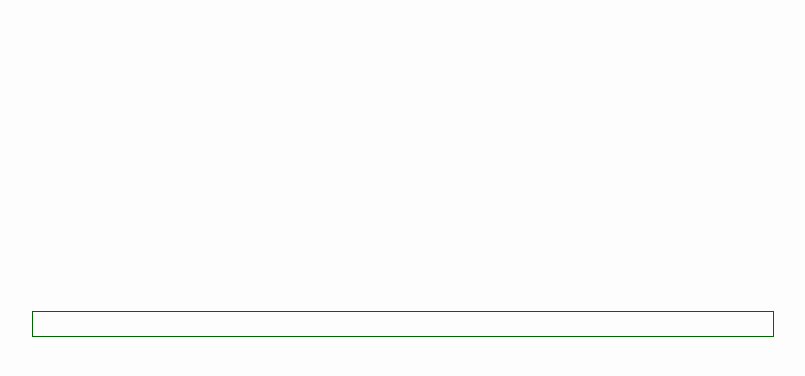
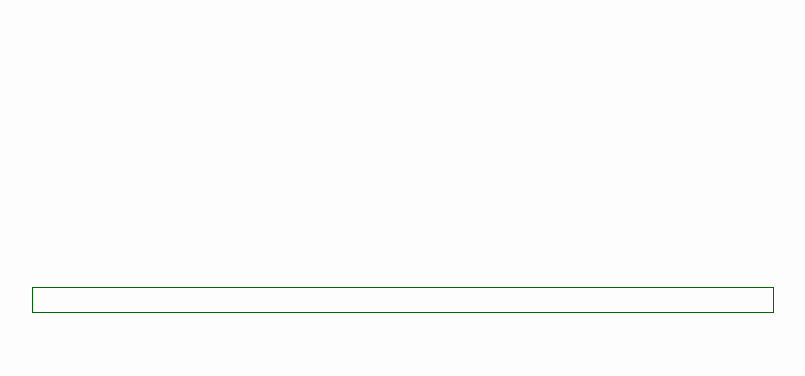
Before and after one commit to dslatten/dslatten.github.io, a Jekyll site: the page anniversary.html, which Jekyll copies as it is, in a window 1280 px wide. Shown: the top 376 px of the page, without its empty margins (238-1043 px from the left). Built offline with Jekyll 4.4.1, drawn with Linux system fonts in a browser that asks for light colours.

Commit message:
Update anniversary.html

```diff
--- a/anniversary.html
+++ b/anniversary.html
@@ -17,7 +17,7 @@
             padding-right:0;
             background-color:#fdfdfd;
             position:relative;
-            bottom:100%;
+            bottom:1.5em;
             display:none;
             border: 1px solid #060;
         }
```
